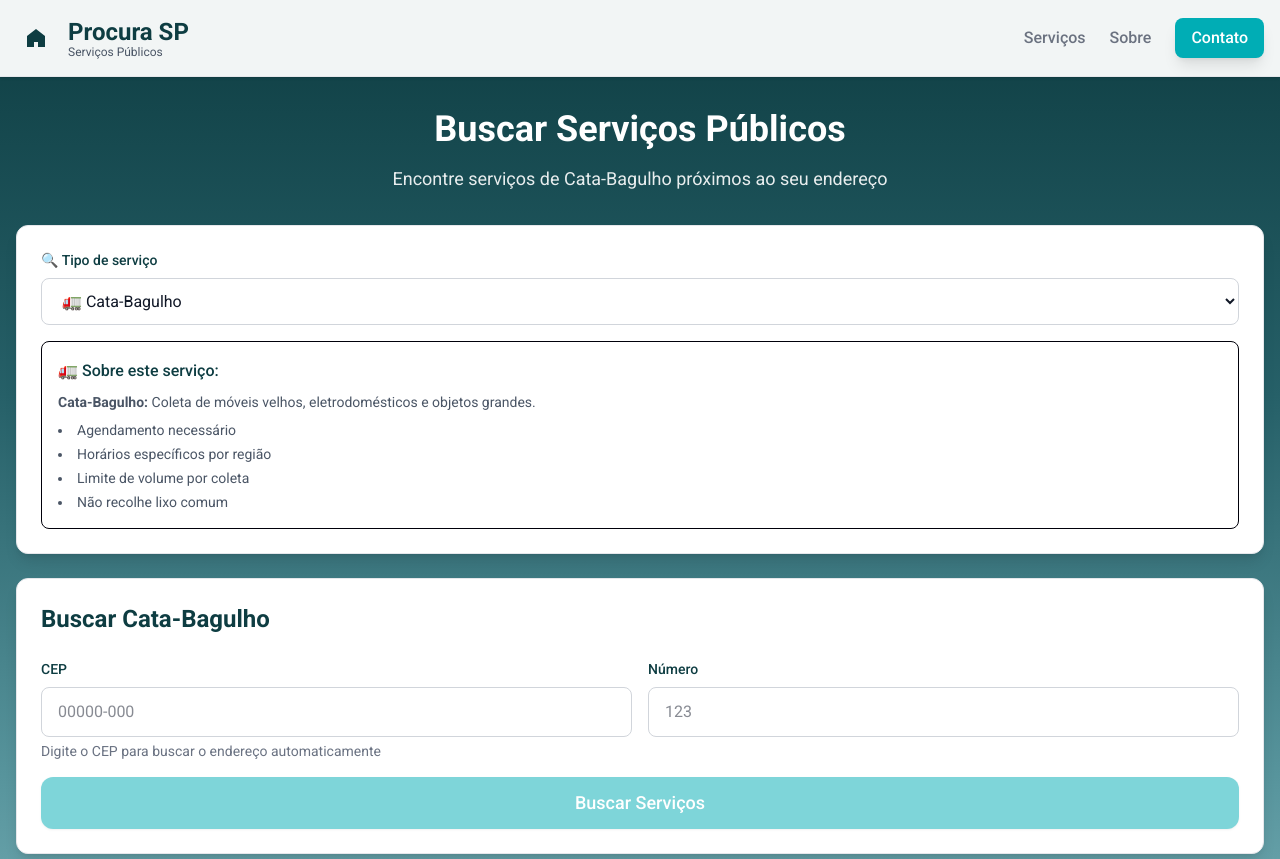
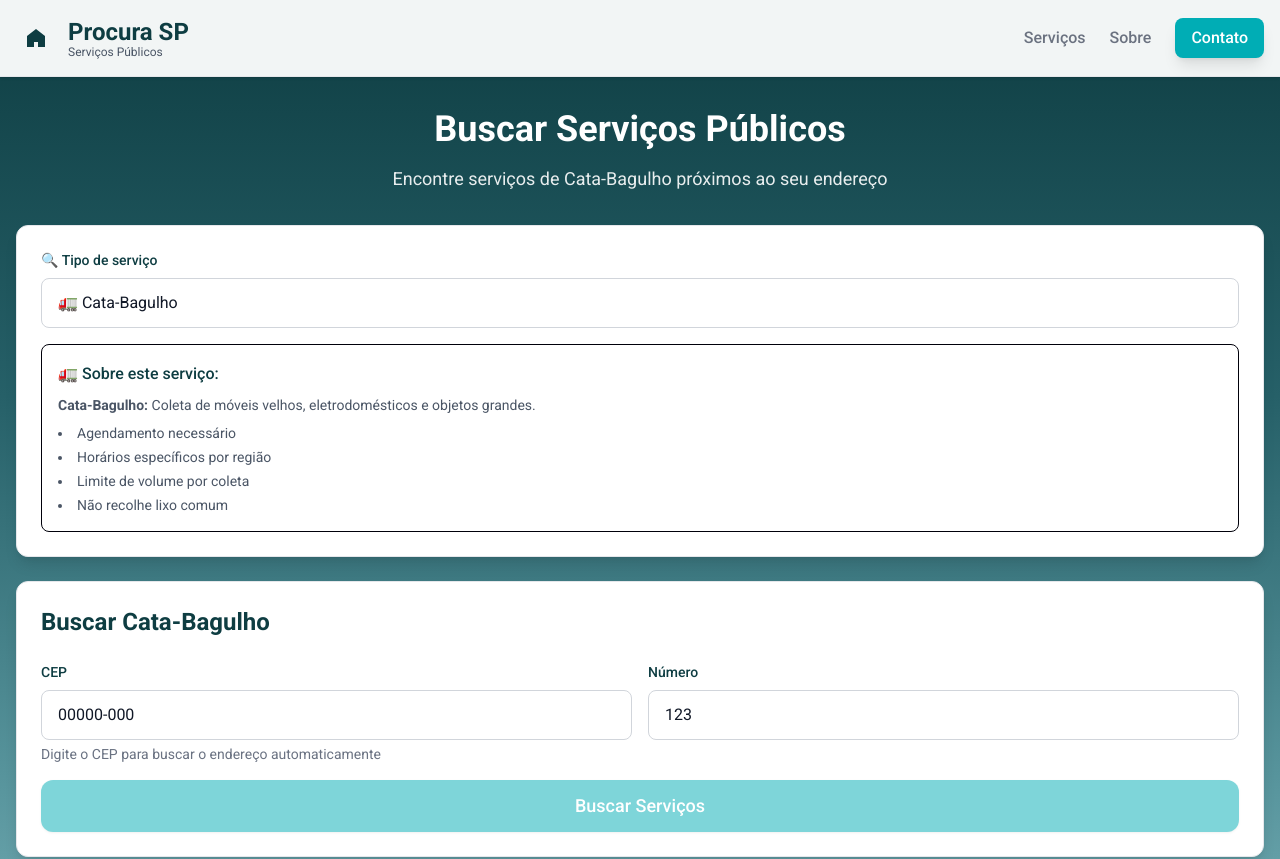
Before and after one commit to GuiGebaili78/procura-sp, a Next.js app: page /buscar in a window 1280 px wide. Shown: the top 859 px of the page. Built offline with nearby package versions, Linux system fonts and the light colour scheme.

Commit message:
Atualização de css

```diff
--- a/src/app/globals.css
+++ b/src/app/globals.css
@@ -102,8 +102,14 @@ body {
 .border-accent { border-color: #00adb5; }
 
 .bg-dark-primary { background-color: #0e3d42; }
-.text-dark-primary { color: #0e3d42; }
-.text-dark-secondary { color: #6b7280; }
+.text-dark-primary {
+  color: #0e3d42;
+  -webkit-text-fill-color: #0e3d42;
+}
+.text-dark-secondary {
+  color: #6b7280;
+  -webkit-text-fill-color: #6b7280;
+}
 
 .from-accent { --tw-gradient-from: #00adb5; }
 .to-gradient-end { --tw-gradient-to: #459e95; }
@@ -130,6 +136,11 @@ body {
   border-color: rgb(var(--border));
   background-color: rgb(var(--surface));
   color: rgb(var(--text-primary));
+
+  /* Fix mobile compatibility */
+  -webkit-text-fill-color: #111827;
+  -webkit-appearance: none;
+  appearance: none;
 }
 
 .input-base:hover {
@@ -139,6 +150,13 @@ body {
 .input-base:focus {
   border-color: rgb(var(--border-focus));
   box-shadow: 0 0 0 3px rgba(var(--info), 0.1);
+}
+
+/* Mobile autocomplete fix */
+.input-base:-webkit-autofill {
+  -webkit-text-fill-color: #111827 !important;
+  background-color: #ffffff !important;
+  box-shadow: 0 0 0 30px #ffffff inset !important;
 }
 
 /* Scrollbar personalizada */
--- a/src/app/layout.tsx
+++ b/src/app/layout.tsx
@@ -14,6 +14,11 @@ export default function RootLayout({
   return (
     <html lang="pt-BR">
       <head>
+        <meta name="viewport" content="width=device-width, initial-scale=1, maximum-scale=1, user-scalable=no" />
+        <meta name="format-detection" content="telephone=no" />
+        <meta name="mobile-web-app-capable" content="yes" />
+        <meta name="apple-mobile-web-app-capable" content="yes" />
+        <meta name="apple-mobile-web-app-status-bar-style" content="default" />
         <link rel="preconnect" href="https://fonts.googleapis.com" />
         <link
           rel="preconnect"
```
